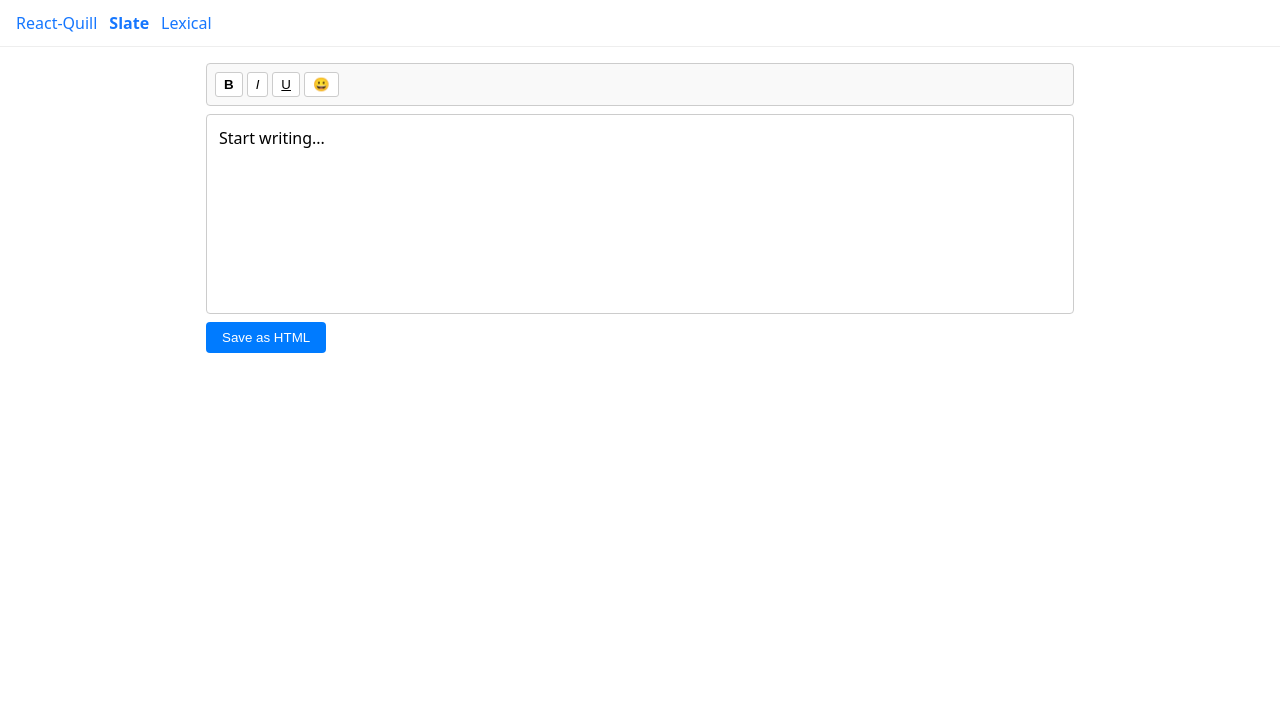
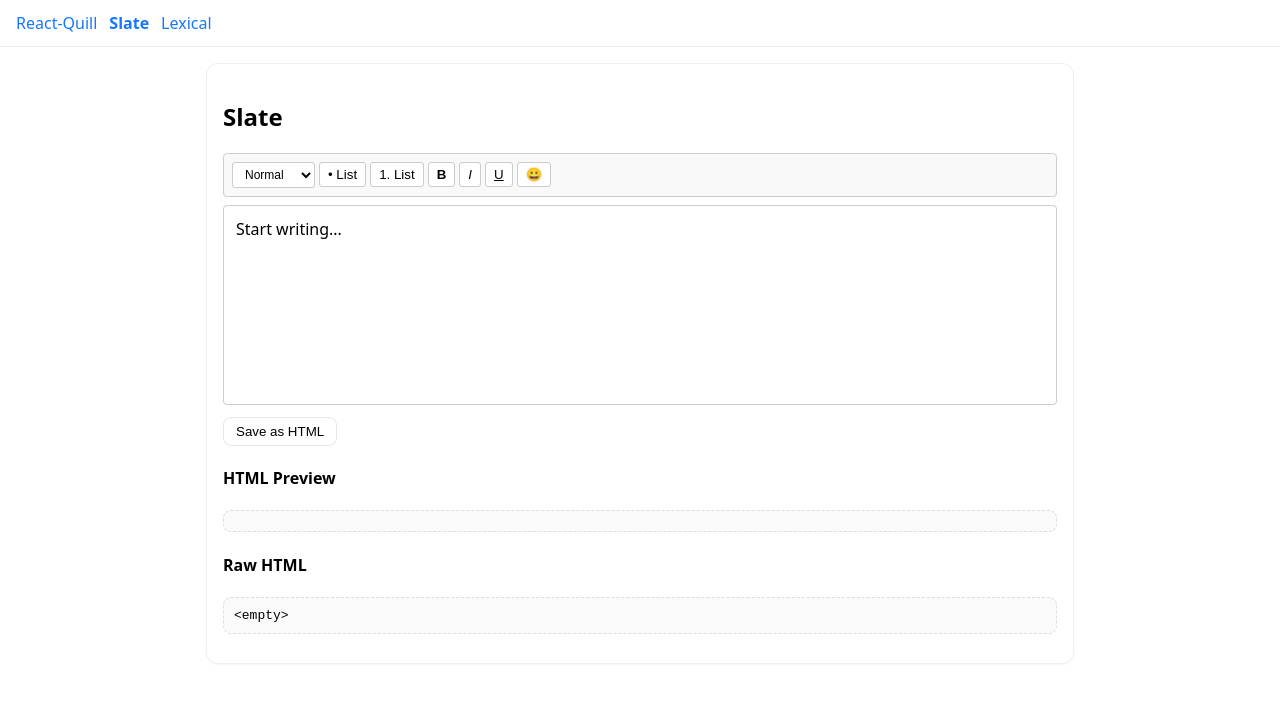
Before and after one commit to Eslam-Amin/rich-editors-react, a React (Vite) app: page /slate in a window 1280 px wide. Shown: the top 702 px of the page. Built offline with nearby package versions, Linux system fonts and the light colour scheme.

Commit message:
Added a slate header

```diff
--- a/src/components/SlateEditor.tsx
+++ b/src/components/SlateEditor.tsx
@@ -1,5 +1,12 @@
 import React, { useMemo, useState } from "react";
-import { createEditor, Descendant, Element, Text, Editor } from "slate";
+import {
+  createEditor,
+  Descendant,
+  Element,
+  Text,
+  Editor,
+  Transforms
+} from "slate";
 import { Slate, Editable, withReact, useSlate } from "slate-react";
 
 // Simple Toolbar component
@@ -15,9 +22,35 @@
     }
   };
 
+  const toggleBlock = (format: string) => {
+    const isActive = isBlockActive(editor, format);
+    if (isActive) {
+      // Convert back to paragraph
+      Transforms.setNodes(editor, { type: "paragraph" } as any);
+    } else {
+      // Convert to the new block type
+      Transforms.setNodes(editor, { type: format } as any);
+    }
+  };
+
   const isMarkActive = (editor: Editor, format: string) => {
     const marks = Editor.marks(editor);
     return marks ? (marks as any)[format] === true : false;
+  };
+
+  const isBlockActive = (editor: Editor, format: string) => {
+    const { selection } = editor;
+    if (!selection) return false;
+
+    const [match] = Editor.nodes(editor, {
+      at: Editor.unhangRange(editor, selection),
+      match: (n) =>
+        !Editor.isEditor(n) &&
+        Element.isElement(n) &&
+        (n as any).type === format
+    });
+
+    return !!match;
   };
 
   return (
@@ -30,9 +63,74 @@
         backgroundColor: "#f9f9f9",
         display: "flex",
         flexWrap: "wrap",
-        gap: "4px"
+        gap: "4px",
+        alignItems: "center"
       }}
     >
+      {/* Headers */}
+      <select
+        value={isBlockActive(editor, "heading") ? "heading" : "paragraph"}
+        onChange={(e) => {
+          const value = e.target.value;
+          if (value === "paragraph") {
+            toggleBlock("paragraph");
+          } else {
+            toggleBlock("heading");
+          }
+        }}
+        style={{
+          padding: "4px 8px",
+          border: "1px solid #ccc",
+          borderRadius: "3px",
+          backgroundColor: "#fff",
+          cursor: "pointer",
+          fontSize: "12px",
+          minWidth: "80px"
+        }}
+      >
+        <option value="paragraph">Normal</option>
+        <option value="heading">Heading</option>
+      </select>
+
+      {/* Lists */}
+      <button
+        style={{
+          padding: "4px 8px",
+          backgroundColor: isBlockActive(editor, "bulleted-list")
+            ? "#007bff"
+            : "#fff",
+          color: isBlockActive(editor, "bulleted-list") ? "#fff" : "#000",
+          border: "1px solid #ccc",
+          borderRadius: "3px",
+          cursor: "pointer"
+        }}
+        onMouseDown={(event) => {
+          event.preventDefault();
+          toggleBlock("bulleted-list");
+        }}
+      >
+        • List
+      </button>
+
+      <button
+        style={{
+          padding: "4px 8px",
+          backgroundColor: isBlockActive(editor, "numbered-list")
+            ? "#007bff"
+            : "#fff",
+          color: isBlockActive(editor, "numbered-list") ? "#fff" : "#000",
+          border: "1px solid #ccc",
+          borderRadius: "3px",
+          cursor: "pointer"
+        }}
+        onMouseDown={(event) => {
+          event.preventDefault();
+          toggleBlock("numbered-list");
+        }}
+      >
+        1. List
+      </button>
+
       {/* Text formatting */}
       <button
         style={{
@@ -115,10 +213,11 @@
   const [value, setValue] = useState<Descendant[]>([
     { type: "paragraph", children: [{ text: "Start writing..." }] } as any
   ]);
+  const [html, setHtml] = useState<string>("");
 
   // Simple HTML export
   const saveAsHtml = () => {
-    const html = value
+    const generatedHtml = value
       .map((node) => {
         if (Element.isElement(node)) {
           const element = node as any;
@@ -135,16 +234,84 @@
                 return "";
               })
               .join("")}</p>`;
+          } else if (element.type === "heading") {
+            return `<h2>${element.children
+              .map((child: any) => {
+                if (Text.isText(child)) {
+                  let text = child.text;
+                  if ((child as any).bold) text = `<strong>${text}</strong>`;
+                  if ((child as any).italic) text = `<em>${text}</em>`;
+                  if ((child as any).underline) text = `<u>${text}</u>`;
+                  return text;
+                }
+                return "";
+              })
+              .join("")}</h2>`;
+          } else if (element.type === "bulleted-list") {
+            return `<ul>${element.children
+              .map((child: any) => {
+                if (
+                  Element.isElement(child) &&
+                  (child as any).type === "list-item"
+                ) {
+                  return `<li>${(child as any).children
+                    .map((grandChild: any) => {
+                      if (Text.isText(grandChild)) {
+                        let text = grandChild.text;
+                        if ((grandChild as any).bold)
+                          text = `<strong>${text}</strong>`;
+                        if ((grandChild as any).italic)
+                          text = `<em>${text}</em>`;
+                        if ((grandChild as any).underline)
+                          text = `<u>${text}</u>`;
+                        return text;
+                      }
+                      return "";
+                    })
+                    .join("")}</li>`;
+                }
+                return "";
+              })
+              .join("")}</ul>`;
+          } else if (element.type === "numbered-list") {
+            return `<ol>${element.children
+              .map((child: any) => {
+                if (
+                  Element.isElement(child) &&
+                  (child as any).type === "list-item"
+                ) {
+                  return `<li>${(child as any).children
+                    .map((grandChild: any) => {
+                      if (Text.isText(grandChild)) {
+                        let text = grandChild.text;
+                        if ((grandChild as any).bold)
+                          text = `<strong>${text}</strong>`;
+                        if ((grandChild as any).italic)
+                          text = `<em>${text}</em>`;
+                        if ((grandChild as any).underline)
+                          text = `<u>${text}</u>`;
+                        return text;
+                      }
+                      return "";
+                    })
+                    .join("")}</li>`;
+                }
+                return "";
+              })
+              .join("")}</ol>`;
           }
         }
         return "";
       })
       .join("");
-    alert(html);
+
+    setHtml(generatedHtml);
+    alert("HTML saved! Check preview below.");
   };
 
   return (
-    <div>
+    <div className="card">
+      <h2>Slate</h2>
       <Slate editor={editor} initialValue={value} onChange={setValue}>
         <Toolbar />
         <Editable
@@ -158,20 +325,15 @@
           }}
         />
       </Slate>
-      <button
-        onClick={saveAsHtml}
-        style={{
-          marginTop: "8px",
-          padding: "8px 16px",
-          backgroundColor: "#007bff",
-          color: "#fff",
-          border: "none",
-          borderRadius: "4px",
-          cursor: "pointer"
-        }}
-      >
-        Save as HTML
-      </button>
+      <div className="save-row">
+        <button className="btn" onClick={saveAsHtml}>
+          Save as HTML
+        </button>
+      </div>
+      <h4>HTML Preview</h4>
+      <div className="output" dangerouslySetInnerHTML={{ __html: html }} />
+      <h4>Raw HTML</h4>
+      <pre className="output">{html || "<empty>"}</pre>
     </div>
   );
 };
```
